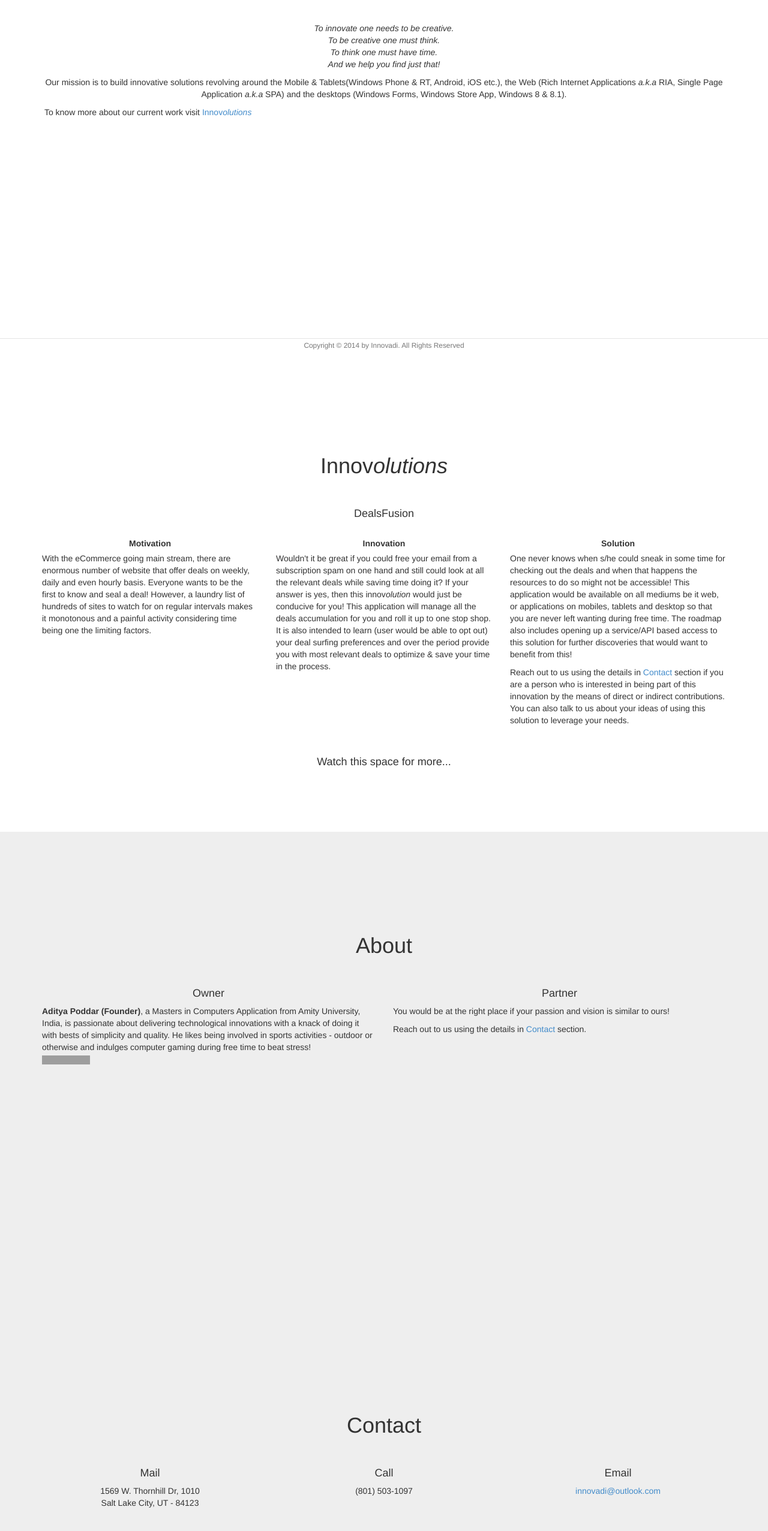
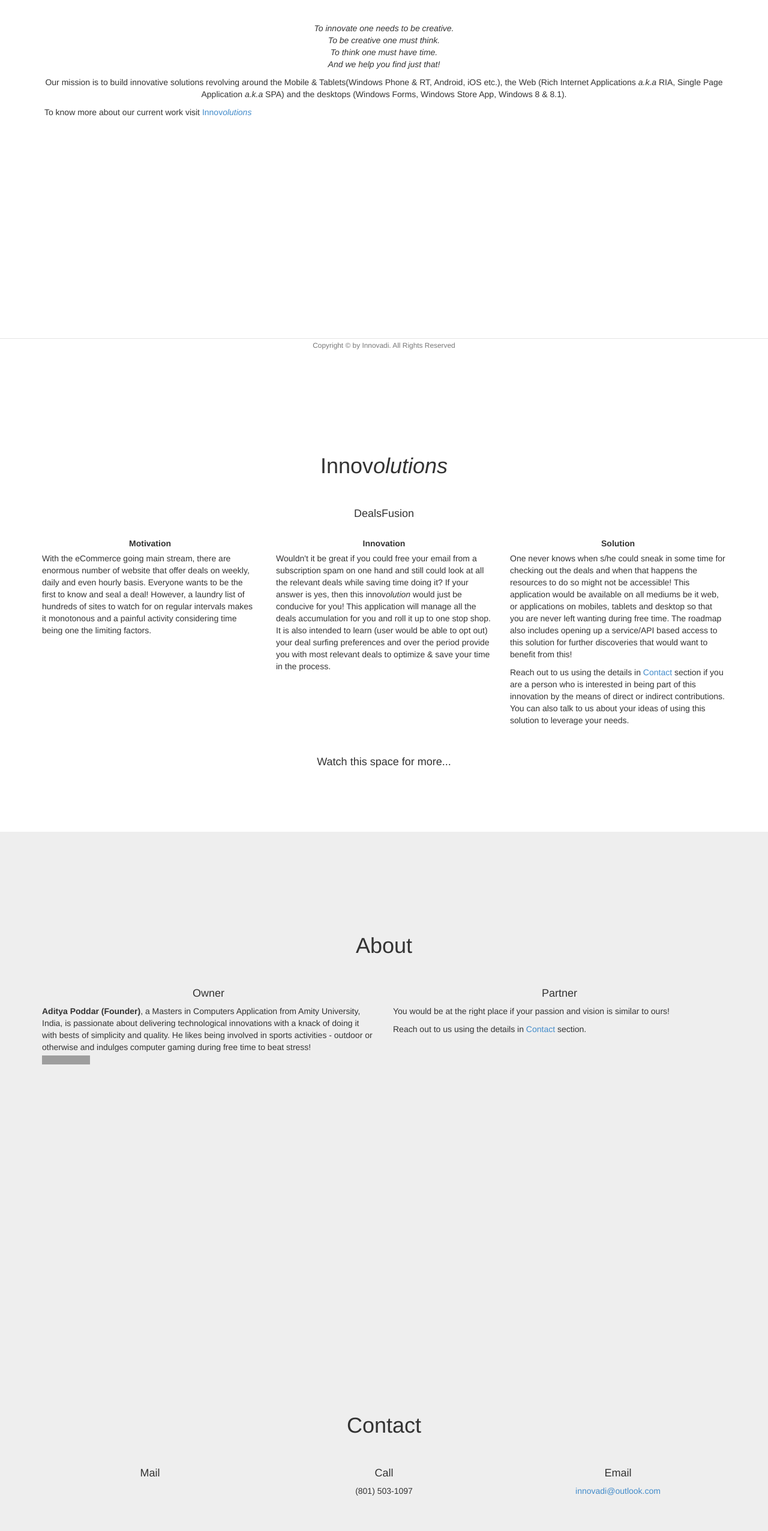
Before and after one commit to adityap/innovadi, a plain HTML site: page index.html in a window 1280 px wide. Shown: the part 213-2766 px from the top of the page at 60% size. Drawn offline with Linux system fonts and the light colour scheme; grey boxes are pictures that could not be loaded.

Commit message:
update contact and footer

```diff
--- a/index.html
+++ b/index.html
@@ -138,7 +138,7 @@
                 </div>
 				<div class="col-lg-4">
 					<h4>Mail</h4>
-					<p>1569 W. Thornhill Dr, 1010 <br>Salt Lake City, UT - 84123</p>
+					<p></p>
 				</div>
 				<div class="col-lg-4">
 					<h4>Call</h4>
@@ -153,7 +153,7 @@
     </section>
 
 	<footer id="copyright" class="footer">
-		<small>Copyright © 2014 by Innovadi. All Rights Reserved</small>
+		<small>Copyright © <script>new Date().getFullYear()</script> by Innovadi. All Rights Reserved</small>
 	</footer>
 
 
```
